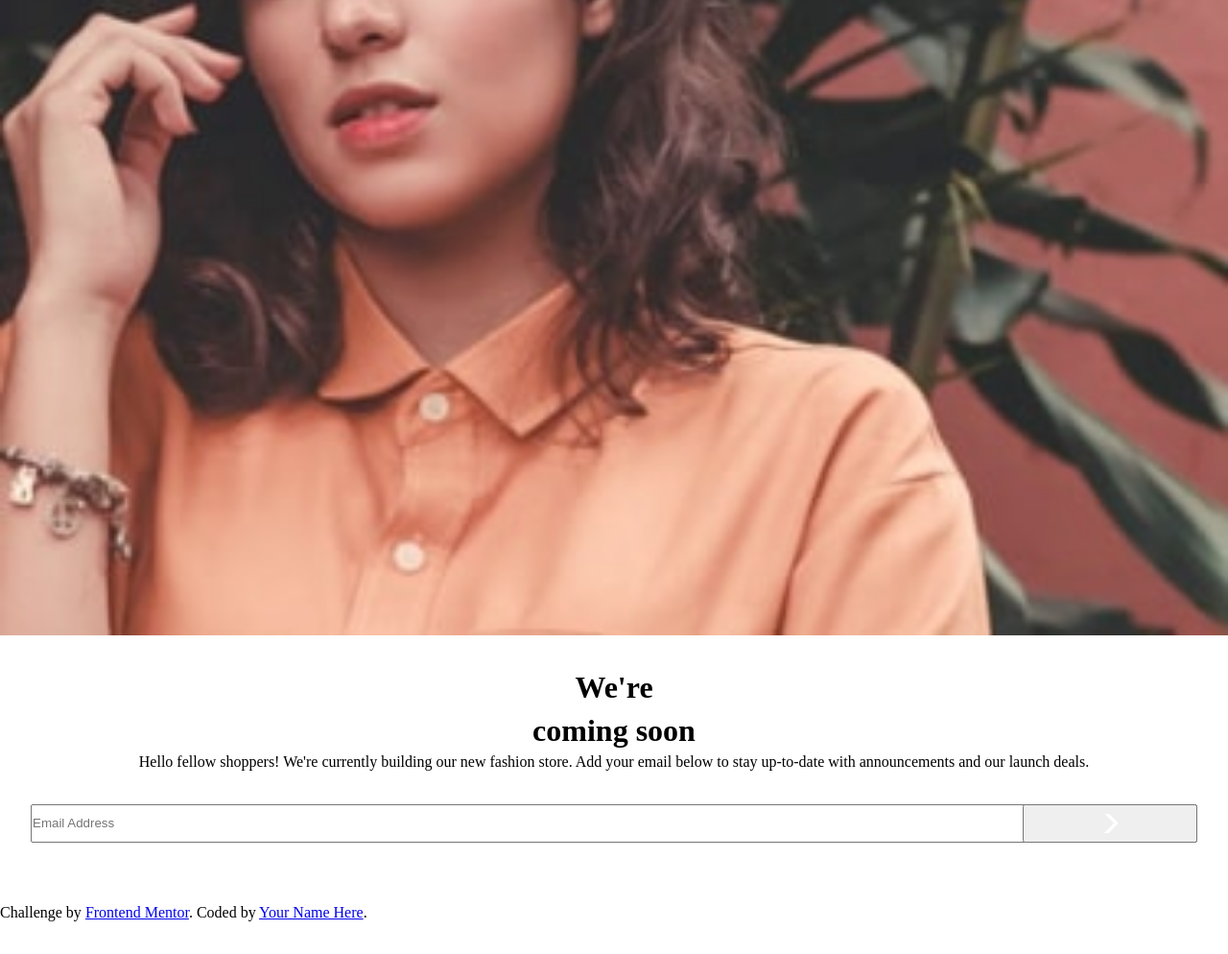
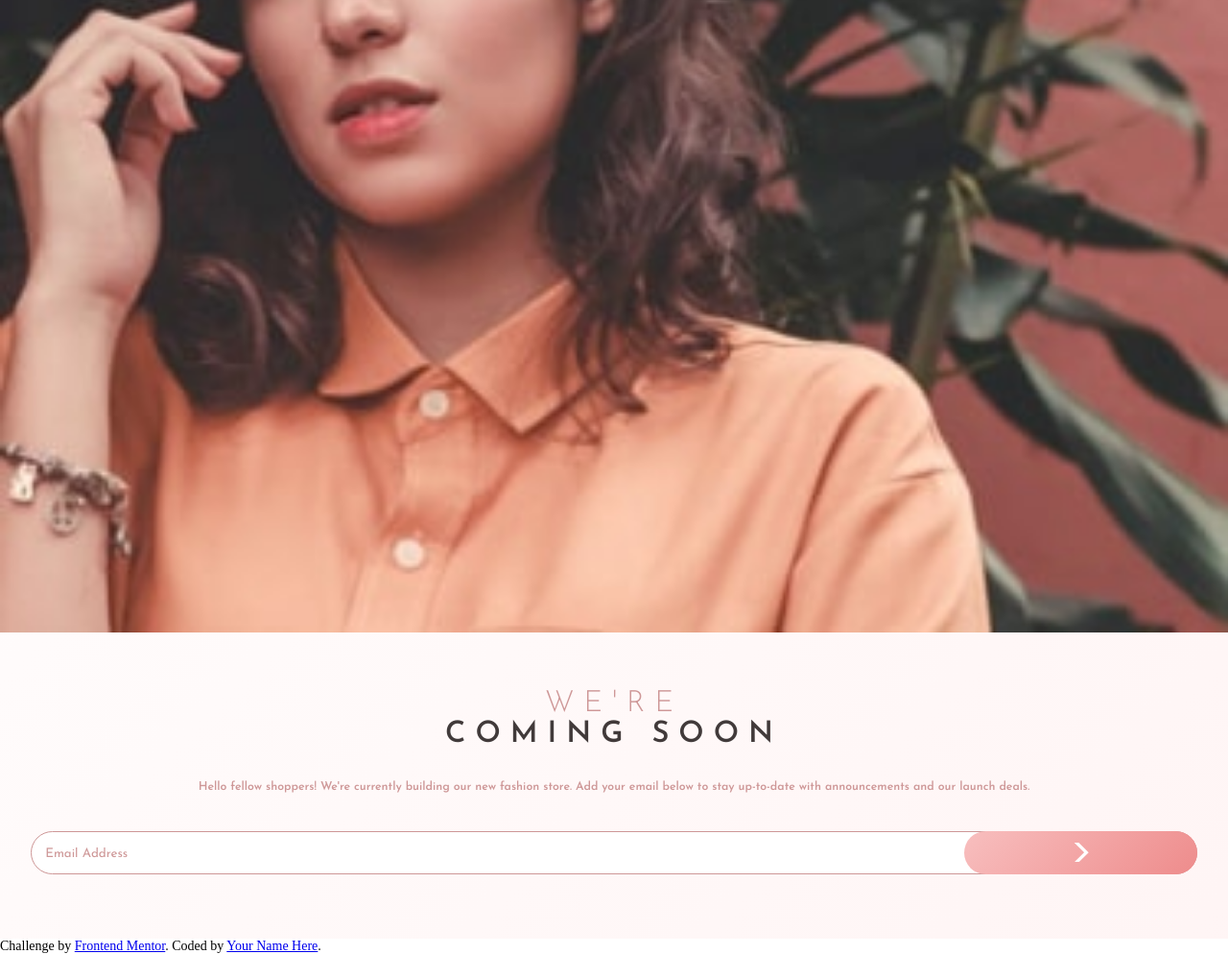
Before and after one commit to dev-fatoh/comming-soon, a plain HTML site: page index.html in a window 1280 px wide. Shown: the part 297-1291 px from the top of the page at 96% size. Before the commit the page ends 1257 px from the top, so only its background shows below. Drawn offline with Linux system fonts and the light colour scheme.

Commit message:
layout set up

```diff
--- a/css/style.css
+++ b/css/style.css
@@ -1,14 +1,31 @@
-
+@import url('https://fonts.googleapis.com/css2?family=Josefin+Sans:wght@300;400;600&display=swap');
 
 *{
     padding: 0;
     margin: 0;
     box-sizing: border-box ;
 }
+:root{
+    --primary-Desaturated-Red:hsl(0, 36%, 70%);
+    --primary-soft-red:hsl(0, 93%, 68%);
+    --neutral-Dark-Grayish-Red:hsl(0, 6%, 24%);
+    --linear-deg:135deg;
+    --linear1:hsl(0, 0%, 100%);
+    --linear2:hsl(0, 100%, 98%);
+    --linear3:hsl(0, 80%, 86%);
+    --linear4:hsl(0, 74%, 74%)
+;
+    --font:'Josefin Sans',Sans-Serif;
+}
+html{
+    font-size:calc(62.5% + 4px);
+
+}
 body{
     width: 100%;
     min-height: 100vh;
     overflow: hidden;
+
 }
 img{
     width: 100%;
@@ -21,6 +38,9 @@ img{
     grid-template-columns: 1fr;
     grid-template-rows: auto;
     grid-column-gap: 5px;
+    background: linear-gradient(var(--linear-deg),var(--linear1),var(--linear2));
+    /*background-image: url("../images/bg-pattern-desktop.svg");
+    background-repeat: no-repeat;*/
 
 
 }
@@ -30,33 +50,68 @@ img{
 
 }
 .content{
-    padding: 2rem;
+    padding: 2.3rem;
     text-align: center;
-    line-height: 1.4;
+    font-family: var(--font);
+    /*line-height: 1.2;*/
+
+
+
+}
+.content-title{
+    font-size: 2.2rem;
+    font-weight: 600;
+    padding: 2rem 0;
+    letter-spacing: 10px;
+    text-transform: uppercase;
+    color:var(--neutral-Dark-Grayish-Red);
+
+
 }
 .content-title span{
     display: block;
+    font-weight: 300;
+    line-height:1;
+    color: var(--primary-Desaturated-Red);
+}
+.content p {
+    line-height: 1.8;
+    font-size: .88rem;
+    font-weight: 600;
+    color: var(--primary-Desaturated-Red);
 }
 form{
     position: relative;
-    margin: 2rem 0;
+    margin: 2.5rem 0;
     width: 100%;
-    height: 40px;
+    height: 45px;
+
 }
 form input{
     width: 100%;
     height: 100%;
 
+    border: 1px solid var(--primary-Desaturated-Red);
+    border-radius: 50px;
+    padding-left:1rem;
+}
+form input::placeholder{
+    color: var(--primary-Desaturated-Red);
+    font-family: var(--font);
 }
 form button{
     position: absolute;
     top: 0;
     right: 0;
-    width: 15%;
+    width: 20%;
     height: 100%;
     display: flex;
     align-items: center;
     justify-content: center;
+    background: linear-gradient(var(--linear-deg),var(--linear3),var(--linear4) );
+    border: none;
+    border-radius: 50px;
+
 }
 form button img{
     width: 20px;
```
